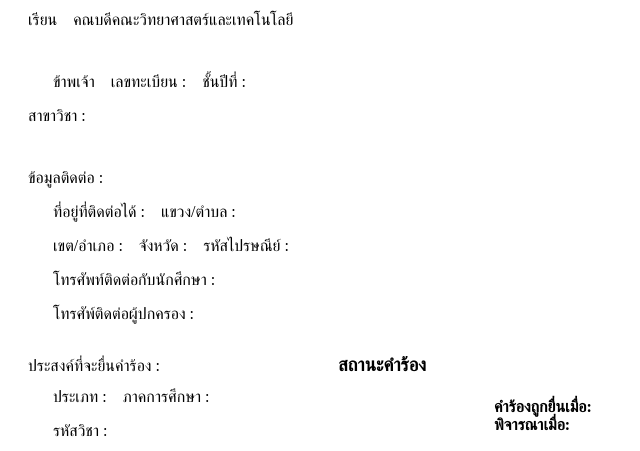
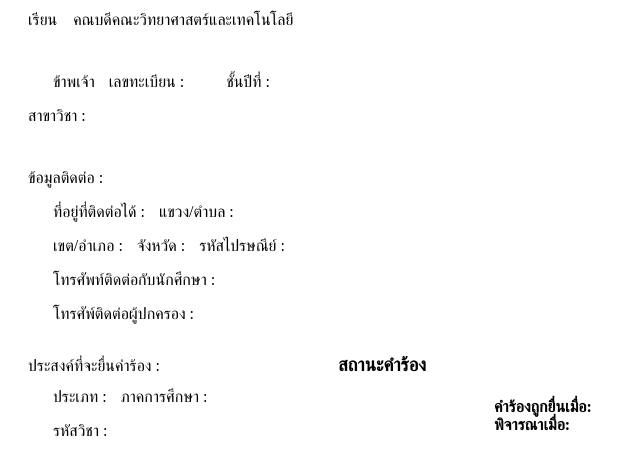
Before and after one commit to Phattharaphum/cs261-group8-100001, a website: page project-root/public/advisorPetitionDetail.html in a window 1280 px wide. Shown: the part 274-725 px from the top of the page, 482-1122 px from the left. Drawn offline with Linux system fonts and the light colour scheme; no server answers; a web font is replaced by a local one.

Commit message:
CSS/petitionForm-updatespace

```diff
--- a/project-root/public/advisorPetitionDetail.html
+++ b/project-root/public/advisorPetitionDetail.html
@@ -131,18 +131,18 @@
               <p>เรียน&emsp;คณบดีคณะวิทยาศาสตร์และเทคโนโลยี</p>
             </div>
             <br>
-            <p class="tab-text">ข้าพเจ้า <span class="highlight" id="student_name">&ensp;</span>
-              เลขทะเบียน : <span class="highlight" id="student_id">&ensp;</span>
-              ชั้นปีที่ : <span class="highlight" id="year"></span></p>
+            <p class="tab-text">ข้าพเจ้า <span class="highlight" id="student_name"></span>
+              <span class="tab-space"></span>เลขทะเบียน : <span class="highlight" id="student_id">&ensp;&emsp;</span>
+              <span class="tab-space"></span>ชั้นปีที่ : <span class="highlight" id="year"></span></p>
             <p>สาขาวิชา : <span class="highlight" id="major"></span></p>
             <br>
             <p class="subheader-text">ข้อมูลติดต่อ : </p>
             <p class="tab-text">
-              ที่อยู่ที่ติดต่อได้ : <span class="highlight" id="house_number">&ensp;</span>
-              แขวง/ตำบล : <span class="highlight" id="sub_district">&ensp;</span></p>
-            <p class="tab-text">เขต/อำเภอ : <span class="highlight" id="district">&ensp;</span>
-              จังหวัด : <span class="highlight" id="province">&ensp;</span>
-              รหัสไปรษณีย์ : <span class="highlight" id="postcode">&ensp;</span></p>
+              ที่อยู่ที่ติดต่อได้ : <span class="highlight" id="house_number"></span>
+              <span class="tab-space"></span>แขวง/ตำบล : <span class="highlight" id="sub_district"></span></p>
+            <p class="tab-text">เขต/อำเภอ : <span class="highlight" id="district"></span>
+              <span class="tab-space"></span>จังหวัด : <span class="highlight" id="province"></span>
+              <span class="tab-space"></span>รหัสไปรษณีย์ : <span class="highlight" id="postcode"></span></p>
             <p class="tab-text">
               โทรศัพท์ติดต่อกับนักศึกษา :
               <span class="highlight" id="student_phone"></span>
@@ -156,8 +156,8 @@
           <p class="subheader-text">ประสงค์ที่จะยื่นคำร้อง : </p>
 
           <dd>
-            <p class="tab-text">ประเภท : <span class="highlight" id="petition_type">&ensp;</span>
-              ภาคการศึกษา : <span class="highlight" id="semester"></span></p>
+            <p class="tab-text">ประเภท : <span class="highlight" id="petition_type"></span>
+              <span class="tab-space"></span>ภาคการศึกษา : <span class="highlight" id="semester"></span></p>
             <p class="tab-text">รหัสวิชา : <span class="highlight" id="subject_code"></span></p>
             <p class="tab-text">ชื่อวิชา : <span class="highlight" id="subject_name"></span></p>
             <p class="tab-text">กลุ่มเรียน : <span class="highlight" id="section"></span></p>
@@ -182,7 +182,7 @@
             <table id="attachedFilesTable">
               <thead>
                 <tr>
-                  <th>ชื่อไฟล์</th>
+                  <th>ชื่อไฟล์ </th>
                   <th>คำอธิบาย</th>
                   <th>
                     <div class="download-button">
--- a/project-root/public/css/studentPetitionsChecked.css
+++ b/project-root/public/css/studentPetitionsChecked.css
@@ -200,6 +200,9 @@ body {
     font-family: "Sarabun", sans-serif;
 }
 
+.tab-space {
+    margin-left: 10px;
+}
 .header-form {
     font-size: 20px;
     font-weight: 500;
```
